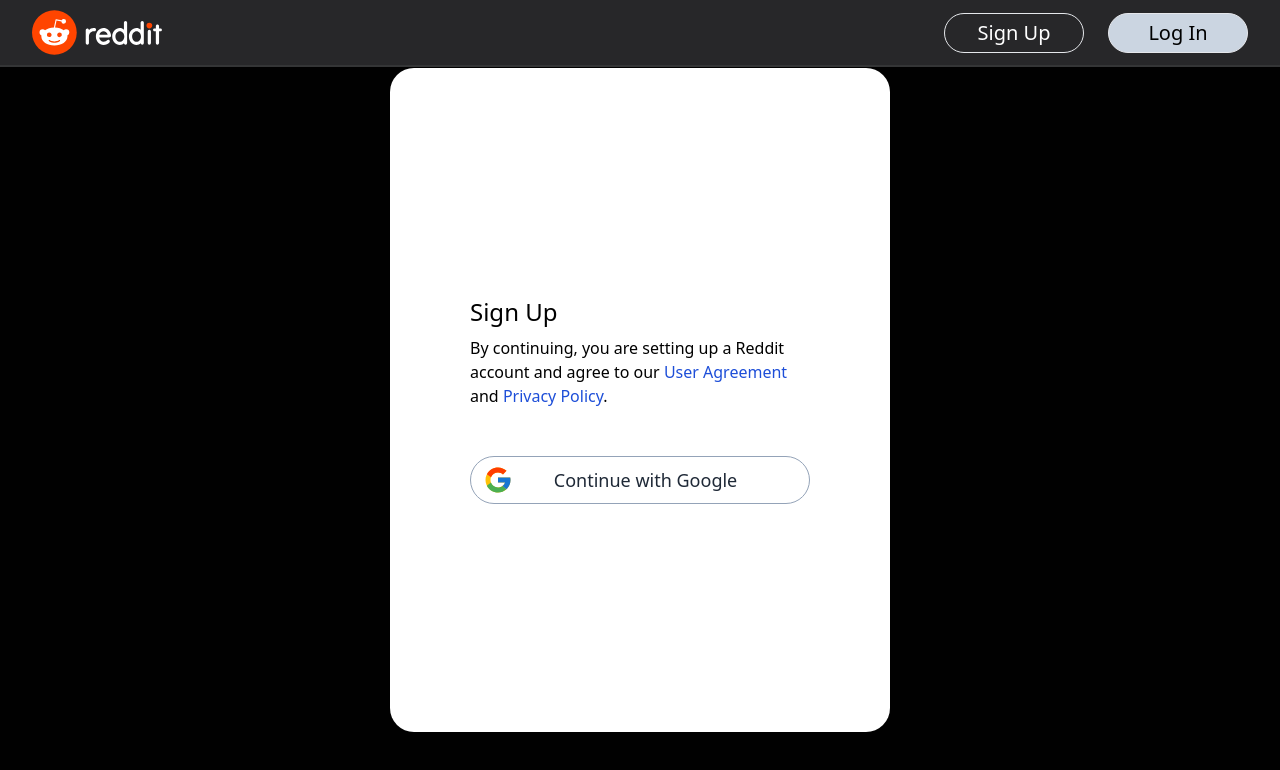
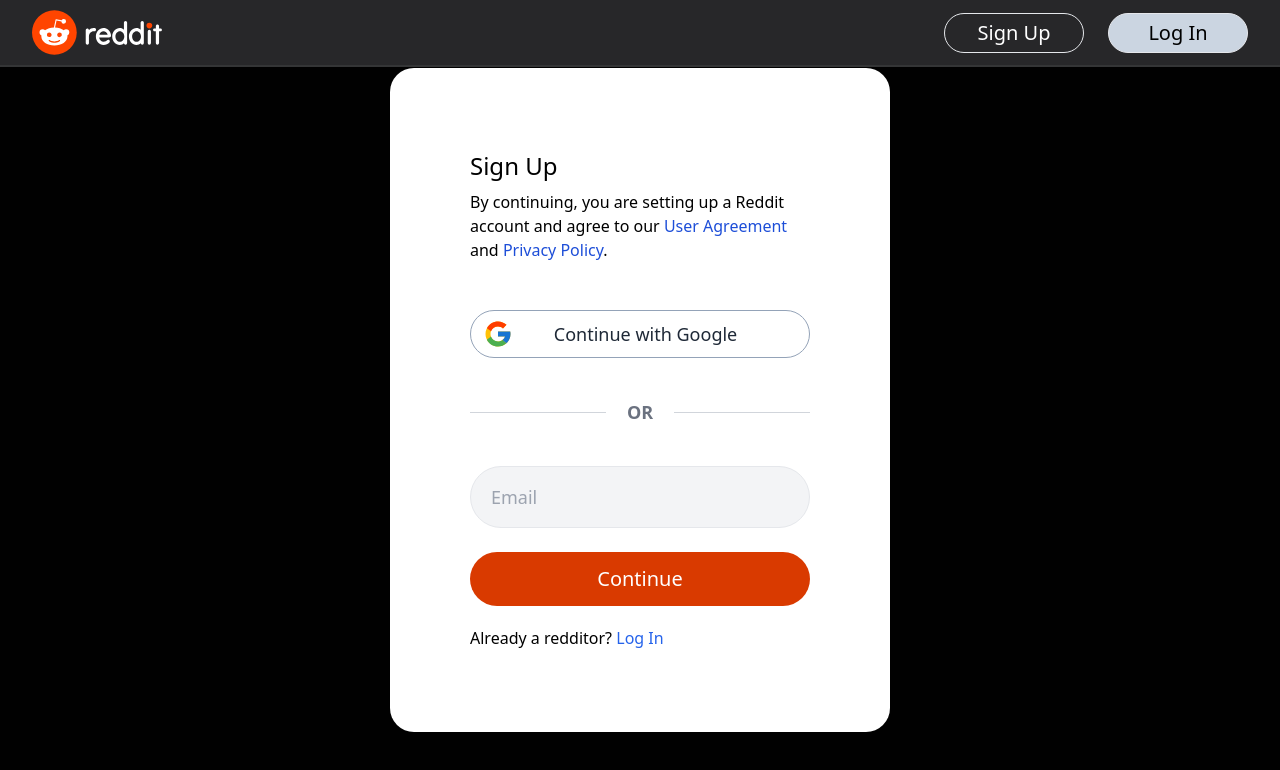
Before and after one commit to KiritoKunTi/reddit, a React (Create React App) app: page / in a window 1280 px wide. Both pictures are taken after a click on the button "Sign Up". Shown: the top 770 px of the page. Built offline with nearby package versions, Linux system fonts and the light colour scheme.

Commit message:
signup styled

```diff
--- /dev/null
+++ b/src/components/HOR.jsx
@@ -0,0 +1,13 @@
+import React from "react";
+
+const HOR = () => {
+  return (
+    <div className="w-full flex justify-between items-center my-10">
+      <div className="w-[40%] h-[0.5px] bg-gray-300"></div>
+      <p className="font-bold text-lg text-gray-500">OR</p>
+      <div className="w-[40%] h-[1px] bg-gray-300"></div>
+    </div>
+  );
+};
+
+export default HOR;
--- a/src/components/SignUp.jsx
+++ b/src/components/SignUp.jsx
@@ -2,14 +2,16 @@
 import { auth } from "../firebase";
 import { SignUpWithPopup, GoogleAuthProvider } from "firebase/auth";
 import GoogleButton from "./GoogleButton";
+import HOR from "./HOR";
 
 const style = {
-  button: `text-xl font-medium min-w-[160px] px-6 py-2 border rounded-full text-white  hover:bg-zinc-900 mr-6`,
+  button: `bg-[#d93a00] text-white font-medium text-[20px] py-3 rounded-full hover:bg-[#d82a00]`,
   container: `absolute bg-white w-[500px] h-[83vh] rounded-3xl p-20 top-[50%] left-[50%] transform translate-x-[-50%] translate-y-[-50%] `,
   popup: `flex flex-col justify-center w-full h-full`,
   heading: `text-2xl font-medium mb-2`,
   subtitle: `mb-12`,
   link: `text-blue-700`,
+  emailInput: `px-5 py-4 border hover:border-gray-400 rounded-full text-lg font-medium bg-gray-100 mb-6 active:border-blue-700 outline-none`,
 };
 
 const SignUp = () => {
@@ -36,6 +38,13 @@
         </p>
 
         <GoogleButton />
+        <HOR />
+        <input className={style.emailInput} placeholder="Email" />
+        <button className={style.button}>Continue</button>
+        <p className="mt-5">
+          Already a redditor?{" "}
+          <span className="text-blue-600 underline-offset-1">Log In</span>
+        </p>
       </div>
     </div>
   );
```
